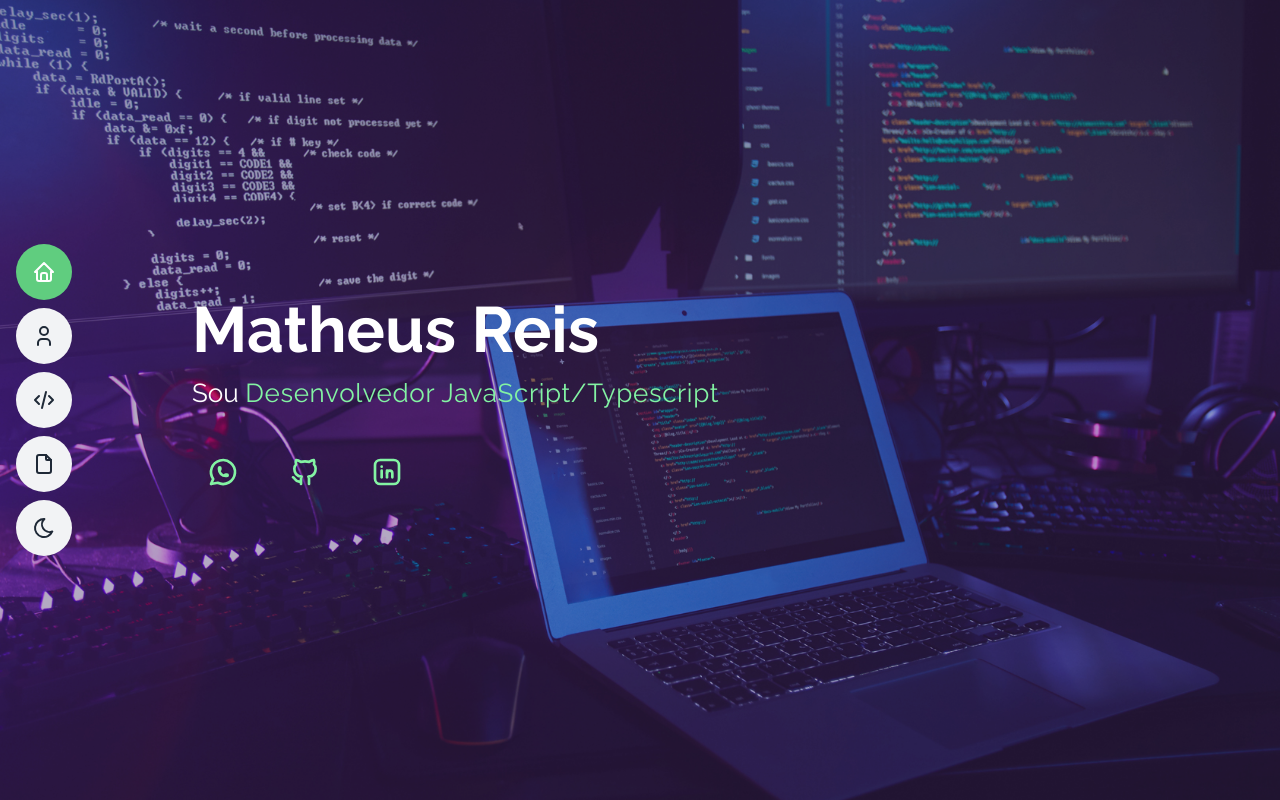
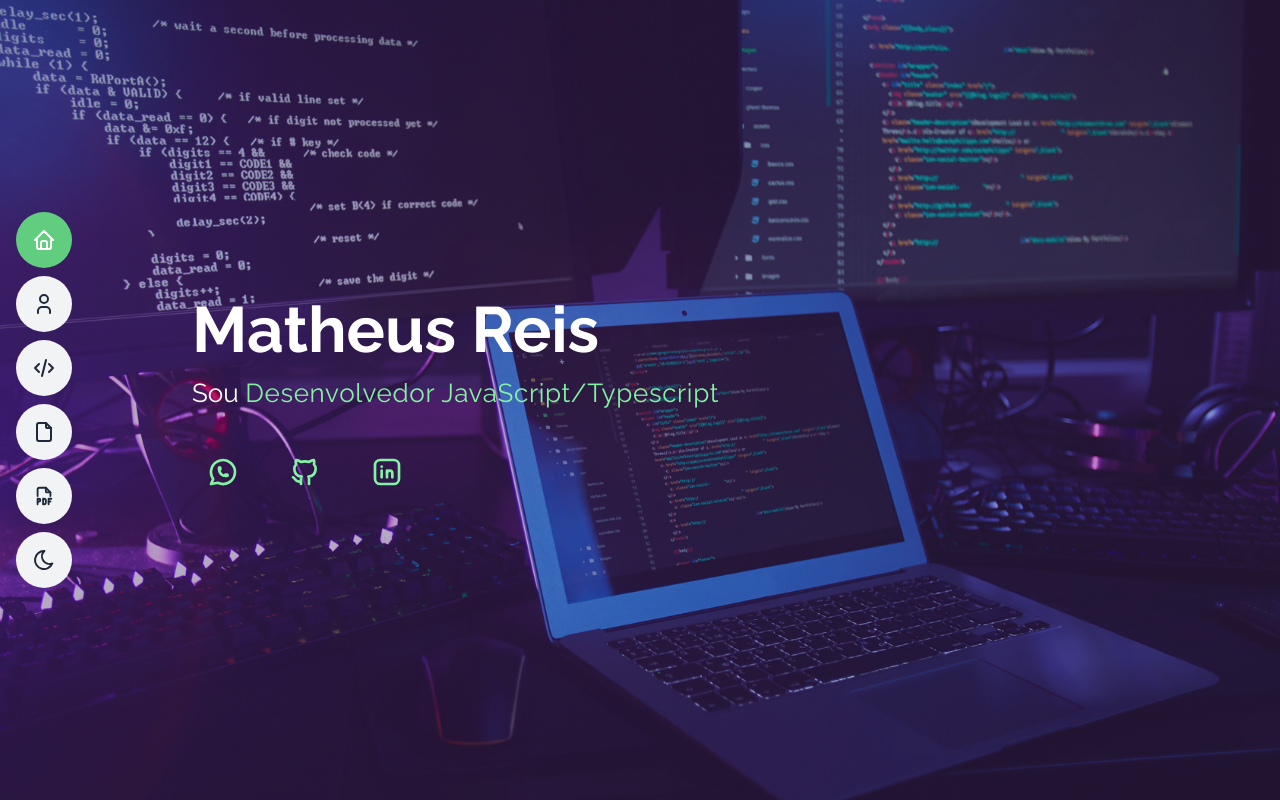
Before and after one commit to matheusoreis/matheusoreis.github.io, a React (Vite) app: page / in a window 1280 px wide. Shown: the top 800 px of the page. Built offline with nearby package versions, Linux system fonts and the light colour scheme.

Commit message:
Exportar CV em PDF a partir de um botão

```diff
--- a/package.json
+++ b/package.json
@@ -11,6 +11,7 @@
   },
   "dependencies": {
     "@tailwindcss/vite": "^4.3.0",
+    "jspdf": "^4.2.1",
     "react": "^19.2.6",
     "react-dom": "^19.2.6",
     "tailwindcss": "^4.3.0",
@@ -21,6 +22,7 @@
     "@eslint/js": "^10.0.1",
     "@rolldown/plugin-babel": "^0.2.3",
     "@types/babel__core": "^7.20.5",
+    "@types/jspdf": "^1.3.3",
     "@types/node": "^24.12.3",
     "@types/react": "^19.2.14",
     "@types/react-dom": "^19.2.3",
--- a/src/app/app.tsx
+++ b/src/app/app.tsx
@@ -5,6 +5,7 @@ import Resume from "./components/resume"
 import Skills from "./components/skills"
 import { ThemeProvider } from "./theme"
 import type { AppData } from "./types"
+import { exportPDF } from "./utils/export-pdf"
 
 interface AppProps {
     data: AppData
@@ -13,7 +14,7 @@ interface AppProps {
 export default function App({ data }: AppProps) {
     return (
         <ThemeProvider>
-            <Navbar {...data.navbar} />
+            <Navbar {...data.navbar} onExportPdf={() => exportPDF(data)} />
             <Hero {...data.hero} />
             <About {...data.about} />
             <Skills {...data.skills} />
--- /dev/null
+++ b/src/app/components/icons/file-pdf.tsx
@@ -0,0 +1,9 @@
+import { Icon, type IconProps } from "./icon"
+
+export function FilePDF({ size, ...props }: IconProps) {
+    return (
+        <Icon size={size} {...props}>
+            <path stroke="none" d="M0 0h24v24H0z" fill="none" /><path d="M14 3v4a1 1 0 0 0 1 1h4" /><path d="M5 12v-7a2 2 0 0 1 2 -2h7l5 5v4" /><path d="M5 18h1.5a1.5 1.5 0 0 0 0 -3h-1.5v6" /><path d="M17 18h2" /><path d="M20 15h-3v6" /><path d="M11 15v6h1a2 2 0 0 0 2 -2v-2a2 2 0 0 0 -2 -2h-1" />
+        </Icon>
+    )
+}
--- a/src/app/components/navbar.tsx
+++ b/src/app/components/navbar.tsx
@@ -5,8 +5,9 @@ import { X } from "./icons/x"
 import { Hamburger } from "./icons/hamburger"
 import { Sun } from "./icons/sun"
 import { Moon } from "./icons/moon"
+import { FilePDF } from "./icons/file-pdf"
 
-export default function Navbar({ items, side = "left" }: NavbarData) {
+export default function Navbar({ items, side = "left", onExportPdf }: NavbarData & { onExportPdf?: () => void }) {
     const [active, setActive] = useState(items[0]?.href ?? "")
     const [mobileOpen, setMobileOpen] = useState(false)
     const { theme, toggle } = useTheme()
@@ -18,7 +19,7 @@ export default function Navbar({ items, side = "left" }: NavbarData) {
 
     const itemClass = (isActive: boolean) => `
         group flex items-center h-14 rounded-full px-4
-        overflow-hidden transition-all duration-300
+        overflow-hidden transition-all duration-300 cursor-pointer
         w-full lg:w-14 lg:hover:w-44
         ${side === "right" ? "flex-row-reverse" : ""}
         ${isActive ? "bg-primary" : "bg-surface hover:bg-primary"}
@@ -75,13 +76,26 @@ export default function Navbar({ items, side = "left" }: NavbarData) {
                         })}
                     </ul>
 
-                    <div className="px-4 w-full">
+                    <div className="flex flex-col gap-2 px-4 w-full">
+                        <button
+                            onClick={() => { onExportPdf?.(); setMobileOpen(false) }}
+                            aria-label="Baixar currículo"
+                            className={itemClass(false)}
+                        >
+                            <span className="flex h-6 w-6 items-center justify-center shrink-0 text-gray-900 dark:text-white group-hover:text-white">
+                                <FilePDF size={22} />
+                            </span>
+                            <span className={`${labelBase} text-gray-900 dark:text-white group-hover:text-white`}>
+                                Baixar Currículo
+                            </span>
+                        </button>
+
                         <button
                             onClick={() => { toggle(); setMobileOpen(false) }}
                             aria-label="Alternar tema"
                             className={itemClass(false)}
                         >
-                            <span className={`flex h-6 w-6 items-center justify-center shrink-0 text-gray-900 dark:text-white group-hover:text-white`}>
+                            <span className="flex h-6 w-6 items-center justify-center shrink-0 text-gray-900 dark:text-white group-hover:text-white">
                                 {theme === "dark" ? <Sun size={26} /> : <Moon size={26} />}
                             </span>
                             <span className={`${labelBase} text-gray-900 dark:text-white group-hover:text-white`}>
--- /dev/null
+++ b/src/app/utils/export-pdf.ts
@@ -0,0 +1,165 @@
+import jsPDF from "jspdf"
+import type { AppData } from "../types"
+
+const PAGE_W = 210
+const PAGE_H = 297
+const MARGIN = 18
+const CONTENT_W = PAGE_W - MARGIN * 2
+
+const COLOR = {
+    primary: [0, 0, 0] as [number, number, number],
+    secondary: [30, 30, 30] as [number, number, number],
+    text: [40, 40, 40] as [number, number, number],
+    light: [100, 100, 100] as [number, number, number],
+    rule: [180, 180, 180] as [number, number, number],
+}
+
+class Cursor {
+    y = MARGIN
+    doc: jsPDF
+    constructor(doc: jsPDF) { this.doc = doc }
+
+    ensure(needed: number) {
+        if (this.y + needed > PAGE_H - MARGIN) {
+            this.doc.addPage()
+            this.y = MARGIN
+        }
+    }
+
+    advance(mm: number) { this.y += mm }
+}
+
+function lines(doc: jsPDF, text: string, maxWidth: number) {
+    return doc.splitTextToSize(String(text || ""), maxWidth) as string[]
+}
+
+function rule(doc: jsPDF, cursor: Cursor, heavy = false) {
+    doc.setDrawColor(...(heavy ? COLOR.primary : COLOR.rule))
+    doc.setLineWidth(heavy ? 0.8 : 0.3)
+    doc.line(MARGIN, cursor.y, MARGIN + CONTENT_W, cursor.y)
+}
+
+function sectionTitle(doc: jsPDF, cursor: Cursor, title: string) {
+    cursor.ensure(10)
+    cursor.advance(5)
+    doc.setFontSize(11).setFont("helvetica", "bold").setTextColor(...COLOR.primary)
+    doc.text(title.toUpperCase(), MARGIN, cursor.y)
+    cursor.advance(4)
+    rule(doc, cursor)
+    cursor.advance(5)
+}
+
+function infoRow(doc: jsPDF, cursor: Cursor, left: string, right?: string) {
+    cursor.ensure(7)
+    if (right) {
+        doc.setFontSize(9).setFont("helvetica", "normal").setTextColor(...COLOR.light)
+        doc.text(right, MARGIN + CONTENT_W, cursor.y, { align: "right" })
+    }
+    const rightW = right ? doc.getStringUnitWidth(right) * 9 * 0.352 + 5 : 0
+    doc.setFontSize(10).setFont("helvetica", "bold").setTextColor(...COLOR.secondary)
+    const ls = lines(doc, left, CONTENT_W - rightW)
+    doc.text(ls, MARGIN, cursor.y)
+    cursor.advance(ls.length * 5.5)
+}
+
+export function exportPDF(data: AppData) {
+    const doc = new jsPDF({ unit: "mm", format: "a4", orientation: "portrait" })
+    const cursor = new Cursor(doc)
+    const { about, skills, resume } = data
+
+    const name = about.details.find(d => d.label === "Nome")?.value ?? "Candidato"
+    doc.setFontSize(24).setFont("helvetica", "bold").setTextColor(...COLOR.primary)
+    doc.text(name, MARGIN, cursor.y)
+    cursor.advance(10)
+
+    doc.setFontSize(11).setFont("helvetica", "normal").setTextColor(...COLOR.light)
+    doc.text(about.subtitle, MARGIN, cursor.y)
+    cursor.advance(8)
+
+    const contacts = about.details
+        .filter(d => ["E-mail", "Contato", "Cidade"].includes(d.label))
+        .map(d => d.value)
+        .join("  |  ")
+    doc.setFontSize(8.5).setTextColor(...COLOR.light)
+    const contactLines = lines(doc, contacts, CONTENT_W)
+    doc.text(contactLines, MARGIN, cursor.y)
+    cursor.advance(contactLines.length * 4.5 + 4)
+
+    rule(doc, cursor, true)
+    cursor.advance(6)
+
+    sectionTitle(doc, cursor, "Perfil Profissional")
+    doc.setFontSize(9.5).setFont("helvetica", "normal").setTextColor(...COLOR.text)
+    const summaryLines = lines(doc, about.description, CONTENT_W)
+    cursor.ensure(summaryLines.length * 5.2)
+    doc.text(summaryLines, MARGIN, cursor.y)
+    cursor.advance(summaryLines.length * 5.2 + 4)
+
+    sectionTitle(doc, cursor, "Experiência Profissional")
+    resume.experience.forEach((e, i) => {
+        cursor.ensure(14)
+
+        // Cargo em bold
+        doc.setFontSize(10).setFont("helvetica", "bold").setTextColor(...COLOR.secondary)
+        const roleLines = lines(doc, e.role, CONTENT_W)
+        doc.text(roleLines, MARGIN, cursor.y)
+
+        // Período alinhado à direita na mesma linha do cargo
+        if (e.period) {
+            doc.setFontSize(9).setFont("helvetica", "normal").setTextColor(...COLOR.light)
+            doc.text(e.period, MARGIN + CONTENT_W, cursor.y, { align: "right" })
+        }
+        cursor.advance(roleLines.length * 5.5)
+
+        // Empresa · Localização em itálico
+        const org = [e.company, e.location].filter(Boolean).join(" · ")
+        doc.setFontSize(9.5).setFont("helvetica", "italic").setTextColor(...COLOR.light)
+        const orgLines = lines(doc, org, CONTENT_W)
+        cursor.ensure(orgLines.length * 4.8)
+        doc.text(orgLines, MARGIN, cursor.y)
+        cursor.advance(orgLines.length * 4.8 + 1)
+
+        e.description?.forEach(desc => {
+            const bullet = "• "
+            const bw = doc.getStringUnitWidth(bullet) * 9.5 * 0.352
+            const wrapped = lines(doc, desc, CONTENT_W - bw)
+            cursor.ensure(wrapped.length * 4.8 + 2)
+            doc.setFontSize(9.5).setFont("helvetica", "normal").setTextColor(...COLOR.text)
+            doc.text(bullet, MARGIN, cursor.y)
+            doc.text(wrapped, MARGIN + bw, cursor.y)
+            cursor.advance(wrapped.length * 4.8 + 2)
+        })
+
+        if (i < resume.experience.length - 1) cursor.advance(4)
+    })
+
+    sectionTitle(doc, cursor, "Cursos & Formações")
+    resume.education.forEach((e, i) => {
+        infoRow(doc, cursor, e.course, e.year)
+        const inst = [e.institution, e.instructor ? `Instrutor: ${e.instructor}` : ""].filter(Boolean).join(" · ")
+        doc.setFontSize(9.5).setFont("helvetica", "italic").setTextColor(...COLOR.light)
+        const instLines = lines(doc, inst, CONTENT_W)
+        cursor.ensure(instLines.length * 4.8)
+        doc.text(instLines, MARGIN, cursor.y)
+        cursor.advance(instLines.length * 4.8)
+        if (i < resume.education.length - 1) cursor.advance(3)
+    })
+
+    sectionTitle(doc, cursor, "Competências Técnicas")
+    skills.categories.forEach((cat, i) => {
+        cursor.ensure(12)
+        doc.setFontSize(9.5).setFont("helvetica", "bold").setTextColor(...COLOR.secondary)
+        doc.text(cat.title + ":", MARGIN, cursor.y)
+        cursor.advance(5)
+        doc.setFont("helvetica", "normal").setTextColor(...COLOR.text)
+        const items = cat.skills.map(s => s.label).join(", ")
+        const wrapped = lines(doc, items, CONTENT_W)
+        cursor.ensure(wrapped.length * 4.8)
+        doc.text(wrapped, MARGIN, cursor.y)
+        cursor.advance(wrapped.length * 4.8 + 3)
+        if (i < skills.categories.length - 1) cursor.advance(1)
+    })
+
+    const filename = name.toLowerCase().normalize("NFD").replace(/[\u0300-\u036f]/g, "").replace(/\s+/g, "-") + ".pdf"
+    doc.save(filename)
+}
```
Also changed, not shown: 1 other file (tests, documents, lock files or other folders).
